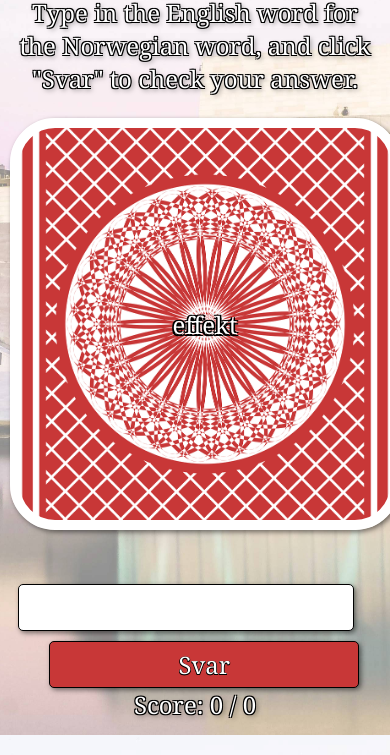
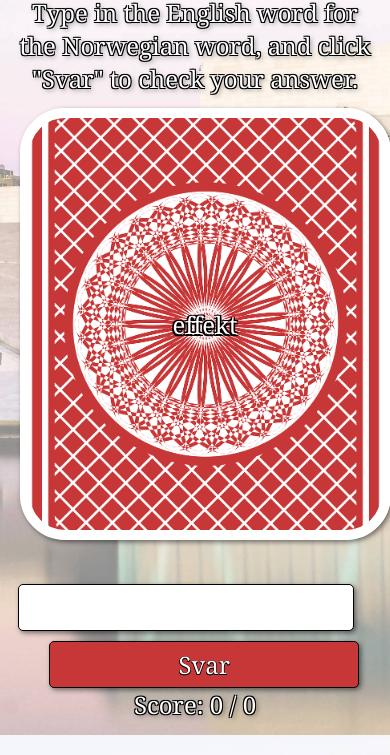
Before and after one commit to nihilai/NorEngLangApp, a website: page index.html in a window 390 px wide. Shown: the part 109-864 px from the top of the page. Drawn offline with Linux system fonts and the light colour scheme.

Commit message:
3rd draft

```diff
--- a/index.html
+++ b/index.html
@@ -182,6 +182,9 @@
           padding: 10px;
           height: 100vh;
           overflow: auto;
+          display: flex;
+          flex-direction: column;
+          justify-content: space-between;
         }
         h1 {
           font-size: 2em;
@@ -190,9 +193,11 @@
           font-size: 1.5em;
         }
         .flashcard-container {
-          width: 100%;
-          height: 50vh;
-          max-height: 400px;
+          width: 90vw;
+          height: 90vh;
+          max-width: 400px;
+          max-height: 600px;
+          margin: 10px auto;
         }
         .front,
         .back {
```
